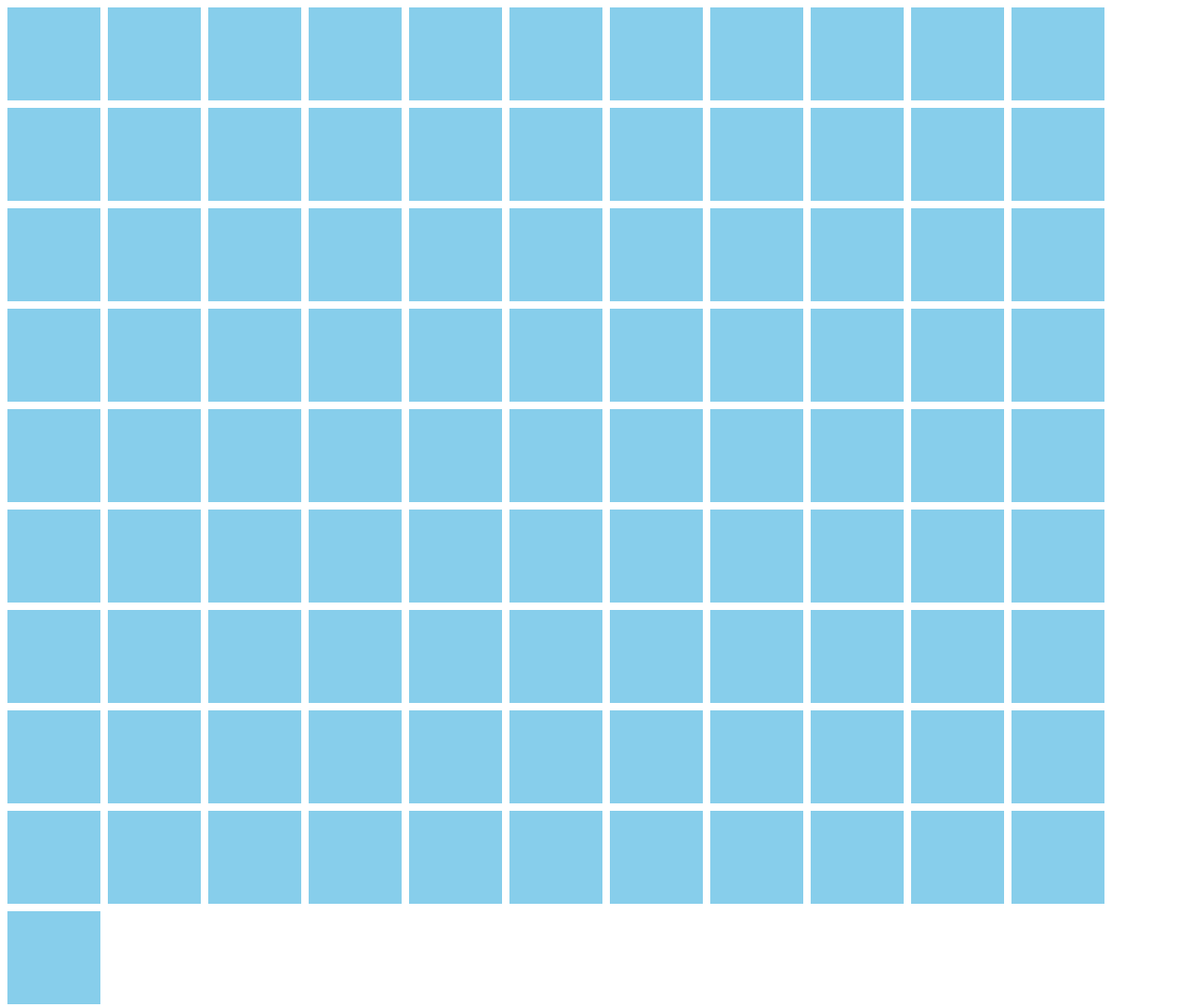
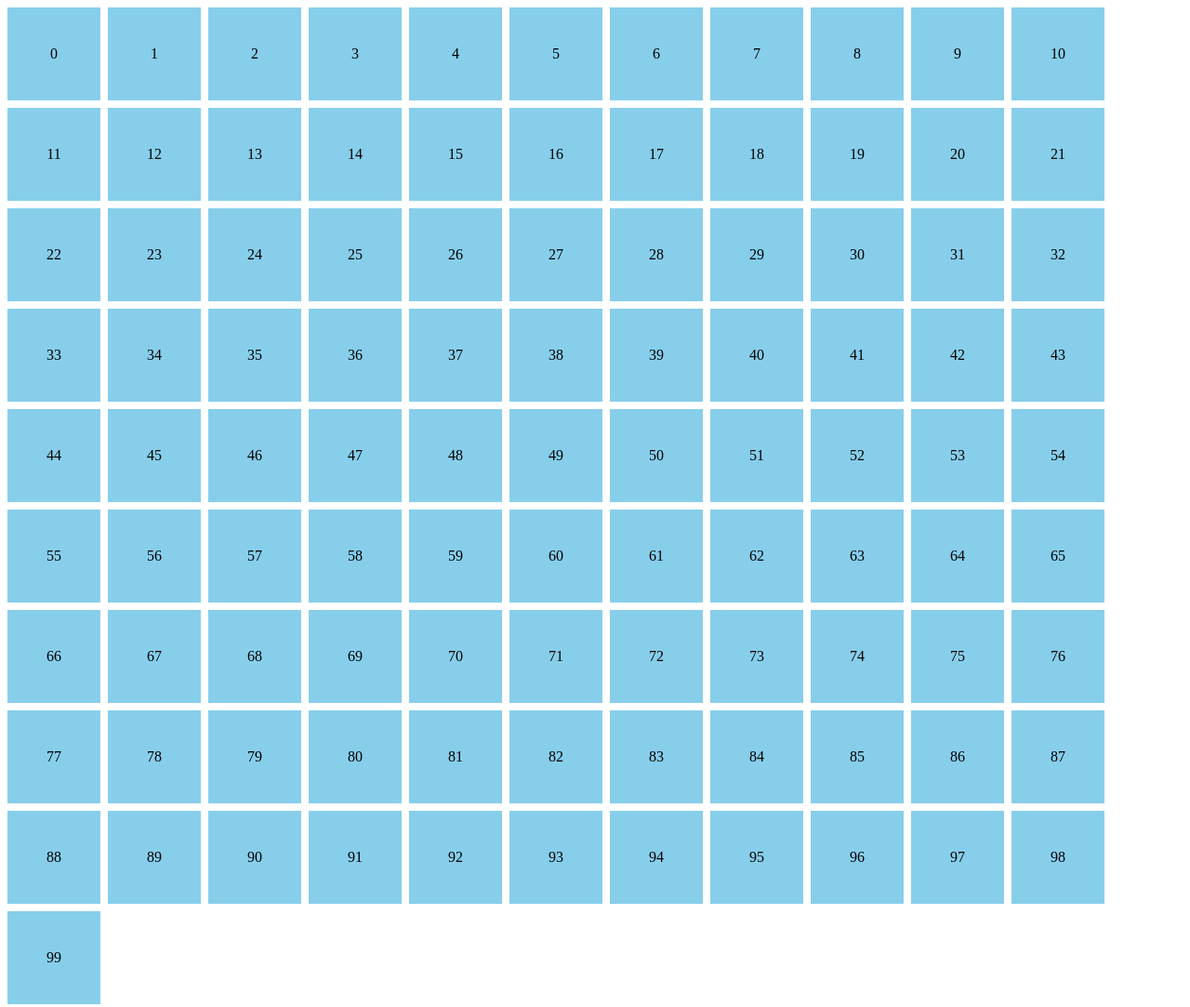
Before and after one commit to osakaishigaki/javascript, a plain HTML site: page index.html in a window 1280 px wide. Shown: the whole page at 93% size. Drawn offline with Linux system fonts and the light colour scheme.

Commit message:
dot 10 for number

```diff
--- a/index.html
+++ b/index.html
@@ -16,6 +16,8 @@
       cursor: pointer;
       transition: 0.8s;
       margin: 0 8px 8px 0;
+      text-align: center;
+      line-height: 100px;
     }
     .circle{
       background-color: pink;
@@ -32,6 +34,7 @@
     for (let i = 0; i<100;i++){
       const div = document.createElement('div');
       div.classList.add('box');
+      div.textContent =i;
 
       div.addEventListener('click',()=>{
         div.classList.toggle('circle');
```
